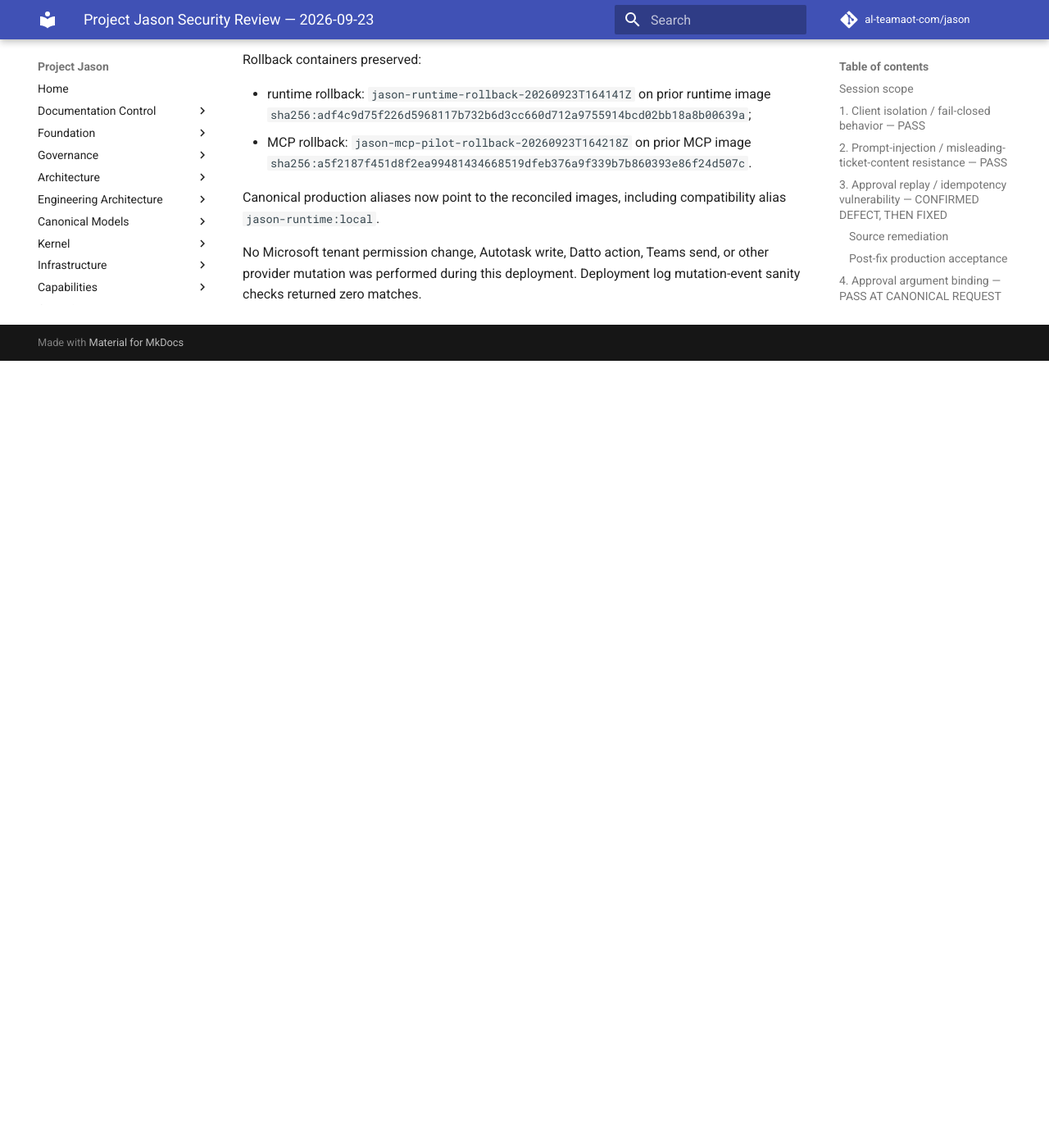
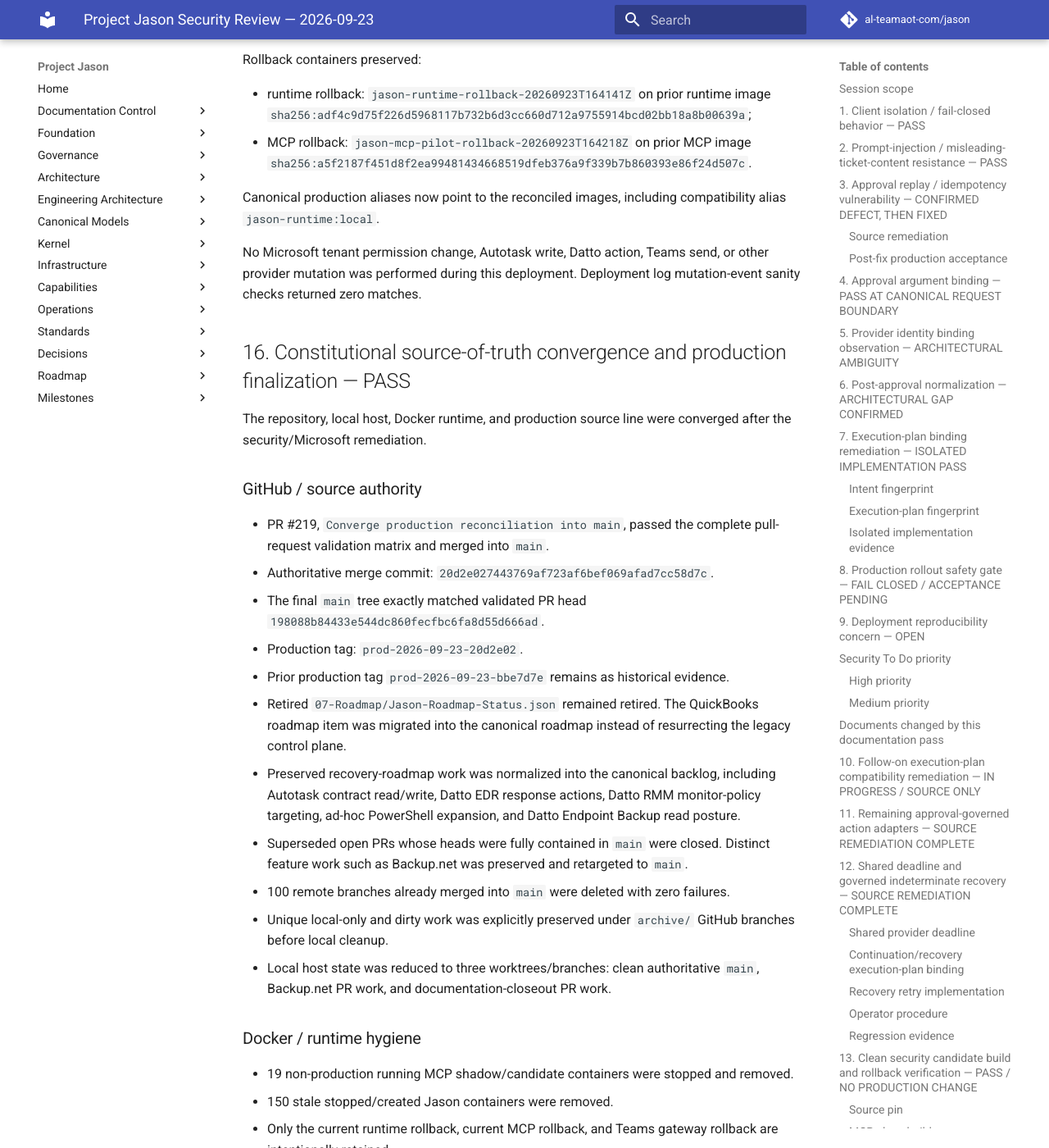
Before and after one commit to al-teamaot-com/jason, an MkDocs documentation site: the page built from docs/sessions/2026-09-23.md, in a window 1280 px wide and 1400 px high, scrolled down 21276 px. Shown: the whole window at 82% size. Built offline with MkDocs 1.6.1 and Material for MkDocs 9.7.7, drawn with Linux system fonts in a browser that asks for light colours; comment, search, counter and statistics services are not loaded; before the commit the page ends 21716 px from its top, so only the background shows below that; some of the changed text lies outside the part shown.

Commit message:
Record constitutional production convergence

```diff
--- a/docs/control/CURRENT.md
+++ b/docs/control/CURRENT.md
@@ -1,7 +1,7 @@
 # Project Jason — Current Resume Point
 
 **Updated:** 2026-09-23
-**Status:** Production is live on reconciled release source `bbe7d7ee87e0b6a4e338e84cf5ca8fead2061683`. The execution-plan security remediation, shared deadline/recovery hardening, IT Glue information-release fix, provider-read selector corrections, Microsoft cloud foundation repair, deployment hardening, System Registry reconciliation, and CI-isolation fixes are deployed. Runtime image `sha256:23dd4b28f347dc3b716dd6c0542f7e7afad1e0d2a27fb541a966bdc02af279ed` and MCP image `sha256:7103de2eb406ead2c79bb6f4c9abfd906541d9cd25d7dbcf6ea59cf68e9ee609` are running hardened (`read_only=true`, `cap_drop=ALL`, `no-new-privileges`, hardened `/tmp`). GitHub push gates for the final source commit passed. The Microsoft repair remains read-first/fail-closed, preserves `User.Read.All` for directory lookup and scoped Exchange Application RBAC for `mail-read`, and introduced no Microsoft tenant permission change. No provider mutation occurred during this deployment.
+**Status:** Production is live on authoritative `main` source `20d2e027443769af723af6bef069afad7cc58d7c` (tag `prod-2026-09-23-20d2e02`). Runtime image `sha256:71f7774fef39c5044da64903049aa30cac145b79fdd0742824ff47482549d816` and MCP image `sha256:3cd7cd9072521d9561c18d8f522e6c795229d297b88dff1c33d6bfef1b645fa3` are running from canonical `jason-runtime:production` / `jason-mcp:production` aliases with hardened controls (`read_only=true`, `cap_drop=ALL`, `no-new-privileges`, hardened `/tmp`). PR #219 merged the fully validated production reconciliation into `main`; the final `main` tree is identical to the PR head that passed the full GitHub validation matrix. The immediately previous `bbe7d7e` runtime/MCP images are retained as `:rollback-current` and as stopped rollback containers. Central Orchestrator remains authoritative, `direct_provider_access=false`, 24 governed write capabilities remain active, and no provider mutation occurred during the final constitutional convergence deployment.
 **Canonical purpose:** Human-readable resume point. Volatile production facts still require fresh runtime evidence before consequential change.
 
 ## Continuity control anchors
@@ -9,7 +9,7 @@
 - **Extension construction control:** `docs/control/EXTENSION-CONSTRUCTION-MAP.md`
 - **Last durable success:** preserved in the governed production proof and observability sections below.
 - **Production/runtime boundary:** use the recorded boundary below only as durable history; verify volatile production facts before consequential change.
-- **Next safe actions:** production security/Microsoft reconciliation is complete. Remaining optional acceptance work is controlled per-provider mutation-family testing (Autotask note/create/procurement, Datto component/site-variable/EDR/alert, Teams send) using explicitly safe test targets. The previously recorded IT Glue/provider-read failures have been resolved in the reconciled production line.
+- **Next safe actions:** repository/production constitutional convergence is complete. `main` is authoritative; production is pinned to the tagged `20d2e02` main revision; only active open-PR worktrees remain locally. Remaining work is normal feature review/acceptance (for example Backup.net) and optional controlled per-provider mutation-family acceptance using explicitly safe test targets.
 
 ## Durable operating principle
 
--- a/docs/sessions/2026-09-23.md
+++ b/docs/sessions/2026-09-23.md
@@ -598,3 +598,70 @@
 Canonical production aliases now point to the reconciled images, including compatibility alias `jason-runtime:local`.
 
 No Microsoft tenant permission change, Autotask write, Datto action, Teams send, or other provider mutation was performed during this deployment. Deployment log mutation-event sanity checks returned zero matches.
+
+## 16. Constitutional source-of-truth convergence and production finalization — PASS
+
+The repository, local host, Docker runtime, and production source line were converged after the security/Microsoft remediation.
+
+### GitHub / source authority
+
+- PR #219, `Converge production reconciliation into main`, passed the complete pull-request validation matrix and merged into `main`.
+- Authoritative merge commit: `20d2e027443769af723af6bef069afad7cc58d7c`.
+- The final `main` tree exactly matched validated PR head `198088b84433e544dc860fecfbc6fa8d55d666ad`.
+- Production tag: `prod-2026-09-23-20d2e02`.
+- Prior production tag `prod-2026-09-23-bbe7d7e` remains as historical evidence.
+- Retired `07-Roadmap/Jason-Roadmap-Status.json` remained retired. The QuickBooks roadmap item was migrated into the canonical roadmap instead of resurrecting the legacy control plane.
+- Preserved recovery-roadmap work was normalized into the canonical backlog, including Autotask contract read/write, Datto EDR response actions, Datto RMM monitor-policy targeting, ad-hoc PowerShell expansion, and Datto Endpoint Backup read posture.
+- Superseded open PRs whose heads were fully contained in `main` were closed. Distinct feature work such as Backup.net was preserved and retargeted to `main`.
+- 100 remote branches already merged into `main` were deleted with zero failures.
+- Unique local-only and dirty work was explicitly preserved under `archive/` GitHub branches before local cleanup.
+- Local host state was reduced to three worktrees/branches: clean authoritative `main`, Backup.net PR work, and documentation-closeout PR work.
+
+### Docker / runtime hygiene
+
+- 19 non-production running MCP shadow/candidate containers were stopped and removed.
+- 150 stale stopped/created Jason containers were removed.
+- Only the current runtime rollback, current MCP rollback, and Teams gateway rollback are intentionally retained.
+- Canonical production aliases are `jason-runtime:production`, `jason-runtime:local`, and `jason-mcp:production`.
+- Immediately previous production images are explicitly tagged `jason-runtime:rollback-current` and `jason-mcp:rollback-current`.
+
+### Final authoritative-main production deployment
+
+The exact merged `main` source was rebuilt no-cache and promoted through the hardened fail-closed deployment wrappers.
+
+Final production source:
+
+`20d2e027443769af723af6bef069afad7cc58d7c`
+
+Final runtime:
+
+- image ID: `sha256:71f7774fef39c5044da64903049aa30cac145b79fdd0742824ff47482549d816`;
+- canonical image name: `jason-runtime:production`;
+- Docker health: `healthy`;
+- read-only root: true;
+- capabilities dropped: `ALL`;
+- `no-new-privileges:true`;
+- hardened `/tmp`.
+
+Final MCP:
+
+- image ID: `sha256:3cd7cd9072521d9561c18d8f522e6c795229d297b88dff1c33d6bfef1b645fa3`;
+- canonical image name: `jason-mcp:production`;
+- MCP status: `ok`;
+- `governed_execution=central-orchestrator`;
+- `generic_execution_tool=true`;
+- `direct_provider_access=false`;
+- 24 governed write capabilities retained;
+- read-only root: true;
+- capabilities dropped: `ALL`;
+- `no-new-privileges:true`;
+- hardened `/tmp`.
+
+Current rollback pair:
+
+- runtime: `jason-runtime-rollback-20260923T172433Z`, image `sha256:23dd4b28f347dc3b716dd6c0542f7e7afad1e0d2a27fb541a966bdc02af279ed`;
+- MCP: `jason-mcp-pilot-rollback-20260923T172503Z`, image `sha256:7103de2eb406ead2c79bb6f4c9abfd906541d9cd25d7dbcf6ea59cf68e9ee609`.
+
+The same images are also tagged `jason-runtime:rollback-current` and `jason-mcp:rollback-current`.
+
+Deployment log checks showed zero connector/provider mutation events. No Microsoft tenant permission change, Autotask write, Datto action, Teams send, or other provider mutation occurred during the constitutional convergence.
```
